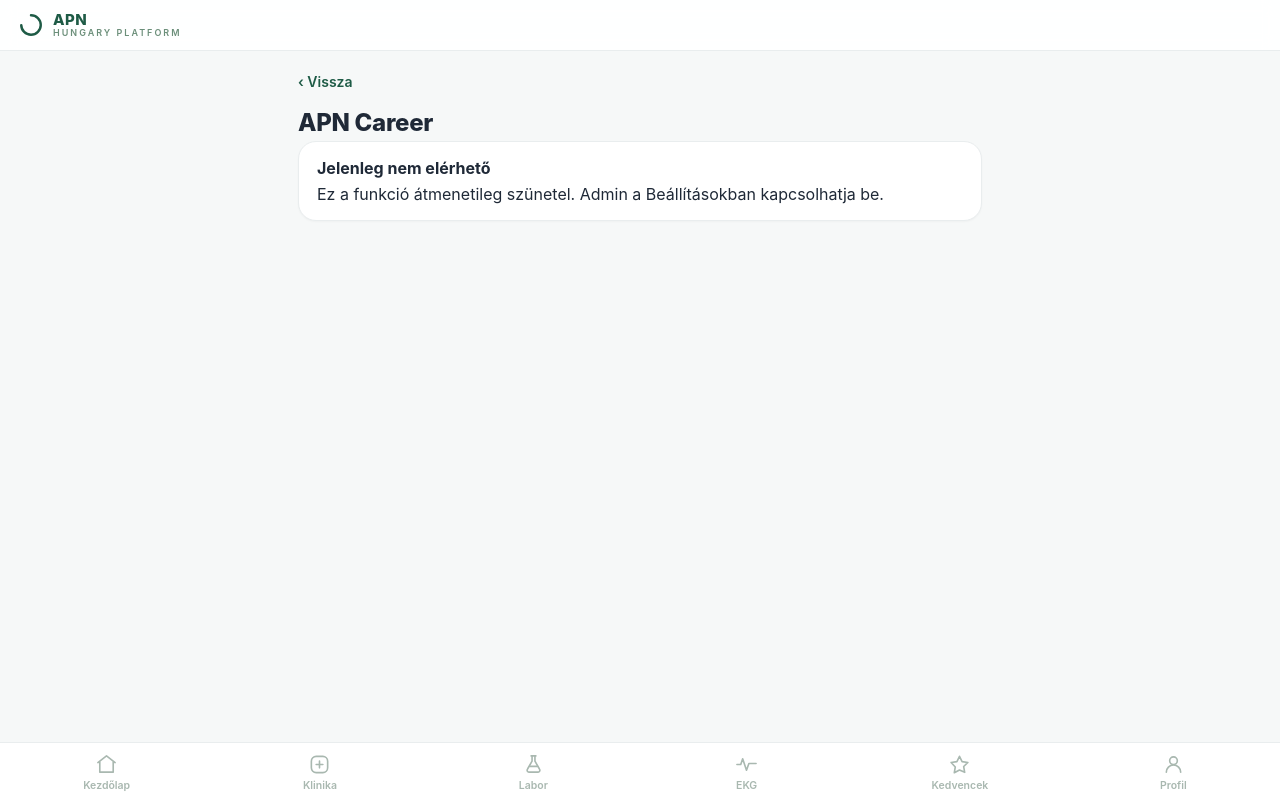
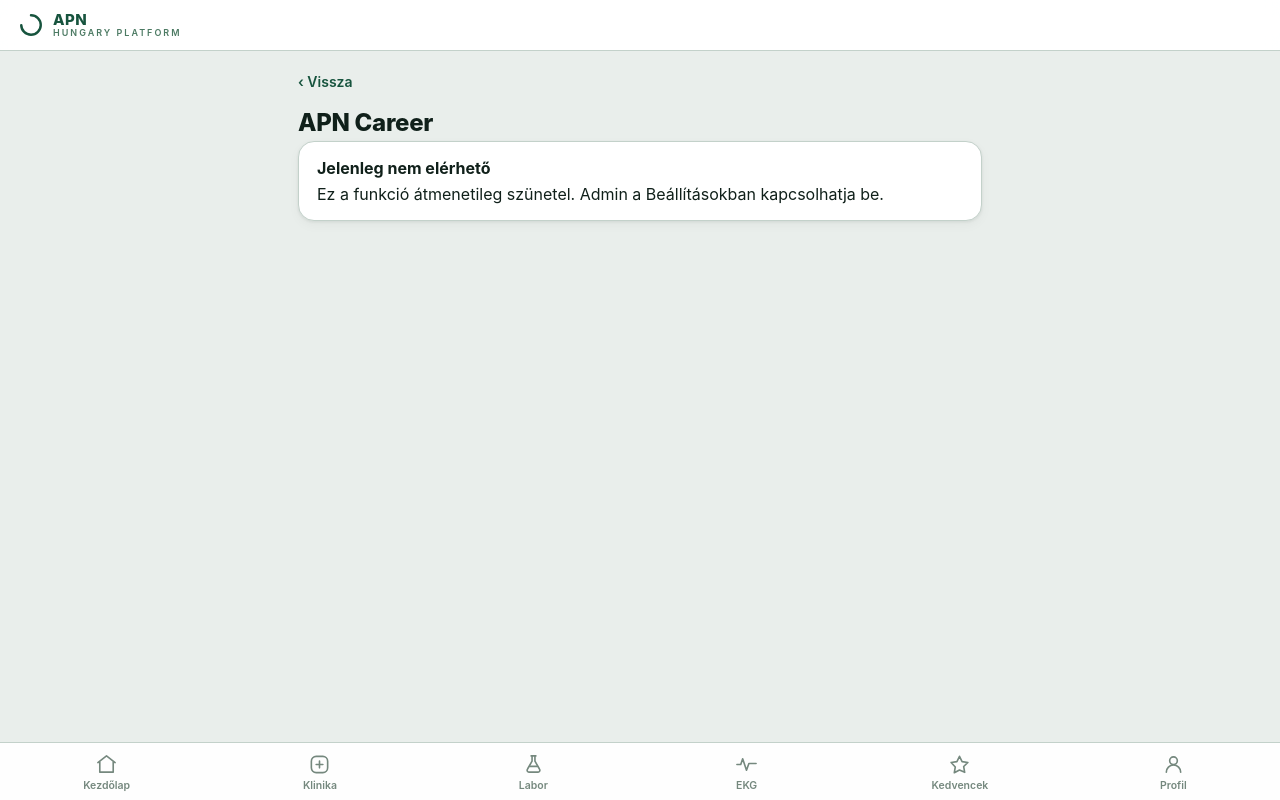
Before and after one commit to lpkvts/apnplatform, a Next.js app: page /career in a window 1280 px wide. Built offline with nearby package versions, Linux system fonts and the light colour scheme; no server answers; the database is empty.

Commit message:
Add files via upload

```diff
--- a/app/globals.css
+++ b/app/globals.css
@@ -1,15 +1,15 @@
 
 :root {
-  /* Design paletta */
-  --brand: #1E5B46;
-  --brand-dark: #164A38;
-  --brand-2: #6B8F7A;
-  --brand-3: #A9B8B0;
-  --brand-tint: #EDF3F0;
-  --line: #E9EDEE;
-  --ink: #1F2937;
-  --muted: #6B7280;
-  --bg: #F6F8F8;
+  /* Design paletta — kontrasztosabb változat */
+  --brand: #17543E;
+  --brand-dark: #0F3A2A;
+  --brand-2: #4C7A63;
+  --brand-3: #75887E;
+  --brand-tint: #DCEAE3;
+  --line: #C3D1CA;
+  --ink: #10201A;
+  --muted: #4B5A53;
+  --bg: #E9EEEB;
   --card: #FFFFFF;
 
   /* Kompatibilitási aliasok (a komponensek inline stílusaihoz) */
@@ -18,9 +18,9 @@
   --teal-50: var(--brand-tint);
   --slate-50: #F6F8F8;
   --slate-100: #EEF1F1;
-  --slate-200: #E9EDEE;
-  --slate-400: #A9B8B0;
-  --slate-500: #6B7280;
+  --slate-200: #C3D1CA;
+  --slate-400: #75887E;
+  --slate-500: #4B5A53;
   --slate-600: #4B5563;
   --slate-700: #374151;
   --slate-800: #1F2937;
@@ -41,7 +41,7 @@ body {
   position: sticky; top: 0; z-index: 20;
   display: flex; align-items: center; gap: 10px;
   padding: 12px 18px; padding-top: max(12px, env(safe-area-inset-top));
-  background: rgba(255,255,255,.9); backdrop-filter: blur(8px);
+  background: rgba(255,255,255,.96); backdrop-filter: blur(8px);
   border-bottom: 1px solid var(--line);
 }
 .brand { display: flex; align-items: center; gap: 9px; text-decoration: none; color: var(--ink); }
@@ -61,11 +61,12 @@ body {
 .lead { font-size: 15.5px; color: var(--ink); line-height: 1.55; }
 
 /* ===== Kártyák ===== */
-.card { background: var(--card); border: 1px solid var(--line); border-radius: 18px; padding: 16px 18px; margin-bottom: 12px; box-shadow: 0 1px 2px rgba(16,40,32,.03); }
+.card { background: var(--card); border: 1px solid var(--line); border-radius: 16px; padding: 16px 18px; margin-bottom: 12px; box-shadow: 0 1px 3px rgba(16,32,26,.08), 0 4px 12px rgba(16,32,26,.04); }
 .card ul { margin: 6px 0 0; padding-left: 18px; }
 .card li { margin: 2px 0; }
 .klink { display: block; text-decoration: none; color: inherit; transition: border-color .15s, transform .05s; }
 .klink:active { transform: scale(.995); }
+.klink:hover { border-color: var(--brand-2); box-shadow: 0 2px 6px rgba(16,32,26,.10); }
 .klink-t { font-weight: 700; font-size: 16px; color: var(--ink); }
 .row { display: flex; justify-content: space-between; align-items: center; gap: 10px; padding: 11px 0; border-bottom: 1px solid var(--line); }
 
@@ -74,14 +75,14 @@ body {
 .btn:active { transform: scale(.98); }
 .btn:hover { background: var(--brand-dark); }
 .btn:disabled { opacity: .55; }
-.btn.ghost { background: #fff; color: var(--brand); border: 1.5px solid var(--line); }
+.btn.ghost { background: #fff; color: var(--brand); border: 1.5px solid var(--brand-3); }
 .btn.ghost:hover { background: var(--brand-tint); border-color: var(--brand-tint); }
 .btn.sm { padding: 8px 13px; font-size: 13px; border-radius: 10px; }
 
 /* ===== Űrlap ===== */
-.field { display: block; width: 100%; padding: 13px 14px; border: 1.5px solid var(--line); border-radius: 12px; font: inherit; font-size: 16px; margin-bottom: 10px; background: #fff; color: var(--ink); transition: border-color .15s; }
-.field:focus { outline: none; border-color: var(--brand-2); }
-.field::placeholder { color: var(--brand-3); }
+.field { display: block; width: 100%; padding: 13px 14px; border: 1.5px solid var(--line); border-radius: 12px; font: inherit; font-size: 16px; margin-bottom: 10px; background: #fff; color: var(--ink); transition: border-color .15s, box-shadow .15s; }
+.field:focus { outline: none; border-color: var(--brand); box-shadow: 0 0 0 3px rgba(23,84,62,.12); }
+.field::placeholder { color: #93A79C; }
 
 /* ===== Alsó navigáció ===== */
 .bottomnav { position: fixed; left: 0; right: 0; bottom: 0; z-index: 30; display: flex; background: rgba(255,255,255,.94); backdrop-filter: blur(10px); border-top: 1px solid var(--line); padding-bottom: env(safe-area-inset-bottom); }
@@ -97,7 +98,7 @@ body {
 .icon-btn { width: 40px; height: 40px; border-radius: 12px; border: 1px solid var(--line); background: #fff; color: var(--brand); display: flex; align-items: center; justify-content: center; }
 .avatar { width: 40px; height: 40px; border-radius: 12px; background: var(--brand); color: #fff; font-weight: 800; font-size: 15px; display: flex; align-items: center; justify-content: center; text-decoration: none; }
 .sec-h { display: flex; align-items: center; justify-content: space-between; margin: 20px 2px 10px; }
-.sec-t { font-size: 15px; font-weight: 700; }
+.sec-t { font-size: 15px; font-weight: 700; color: var(--brand-dark); }
 .sec-l { font-size: 13px; font-weight: 600; color: var(--brand); text-decoration: none; }
 
 .update-card { background: linear-gradient(135deg, var(--brand) 0%, #2a6e56 100%); color: #fff; border: none; border-radius: 18px; padding: 18px; display: block; text-decoration: none; box-shadow: 0 6px 20px rgba(30,91,70,.18); }
@@ -123,10 +124,10 @@ body {
 
 /* ===== Score Hub ===== */
 .sh-chips { display: flex; gap: 7px; overflow-x: auto; padding-bottom: 10px; margin-bottom: 6px; }
-.sh-chip { flex: 0 0 auto; white-space: nowrap; padding: 9px 14px; border: 1.5px solid var(--line); border-radius: 999px; background: #fff; color: var(--muted); font: inherit; font-size: 13px; font-weight: 600; cursor: pointer; }
+.sh-chip { flex: 0 0 auto; white-space: nowrap; padding: 9px 14px; border: 1.5px solid var(--brand-3); border-radius: 999px; background: #fff; color: var(--ink); font: inherit; font-size: 13px; font-weight: 600; cursor: pointer; }
 .sh-chip.on { background: var(--brand); border-color: var(--brand); color: #fff; }
-.sh-row { display: flex; align-items: center; gap: 10px; width: 100%; text-align: left; background: #fff; border: 1px solid var(--line); border-radius: 14px; padding: 14px 16px; margin-bottom: 9px; cursor: pointer; font: inherit; transition: border-color .15s; }
-.sh-row:hover { border-color: var(--brand-3); }
+.sh-row { display: flex; align-items: center; gap: 10px; width: 100%; text-align: left; background: #fff; border: 1px solid var(--line); border-radius: 13px; padding: 14px 16px; margin-bottom: 9px; cursor: pointer; font: inherit; box-shadow: 0 1px 2px rgba(16,32,26,.05); transition: border-color .15s, box-shadow .15s; }
+.sh-row:hover { border-color: var(--brand-2); box-shadow: 0 2px 6px rgba(16,32,26,.09); }
 .sh-row-main { flex: 1; min-width: 0; }
 .sh-row-name { display: block; font-weight: 600; color: var(--ink); font-size: 15px; }
 .sh-row-sub { display: block; color: var(--muted); font-size: 12.5px; margin-top: 2px; }
@@ -167,7 +168,7 @@ body {
 .as-step-t { font-weight: 700; font-size: 16px; color: var(--ink); margin-bottom: 10px; }
 .as-lbl { font-size: 12px; font-weight: 600; color: var(--muted); margin: 12px 2px 5px; }
 .as-ta, .as-summary { width: 100%; border: 1.5px solid var(--line); border-radius: 12px; padding: 11px 13px; font: inherit; font-size: 14.5px; color: var(--ink); box-sizing: border-box; background: #fff; resize: vertical; }
-.as-ta:focus, .field:focus { outline: none; border-color: var(--brand-2); }
+.as-ta:focus, .field:focus { outline: none; border-color: var(--brand); box-shadow: 0 0 0 3px rgba(23,84,62,.12); }
 .as-summary { font-family: ui-monospace, Menlo, Consolas, monospace; font-size: 12px; line-height: 1.55; background: var(--slate-50); white-space: pre-wrap; }
 .as-domain { display: grid; grid-template-columns: 1fr 1fr; gap: 9px; }
 .as-dom { padding: 12px 13px; border: 1.5px solid var(--line); border-radius: 13px; background: #fff; color: var(--slate-700); font: inherit; font-size: 13px; font-weight: 600; text-align: left; cursor: pointer; }
```
